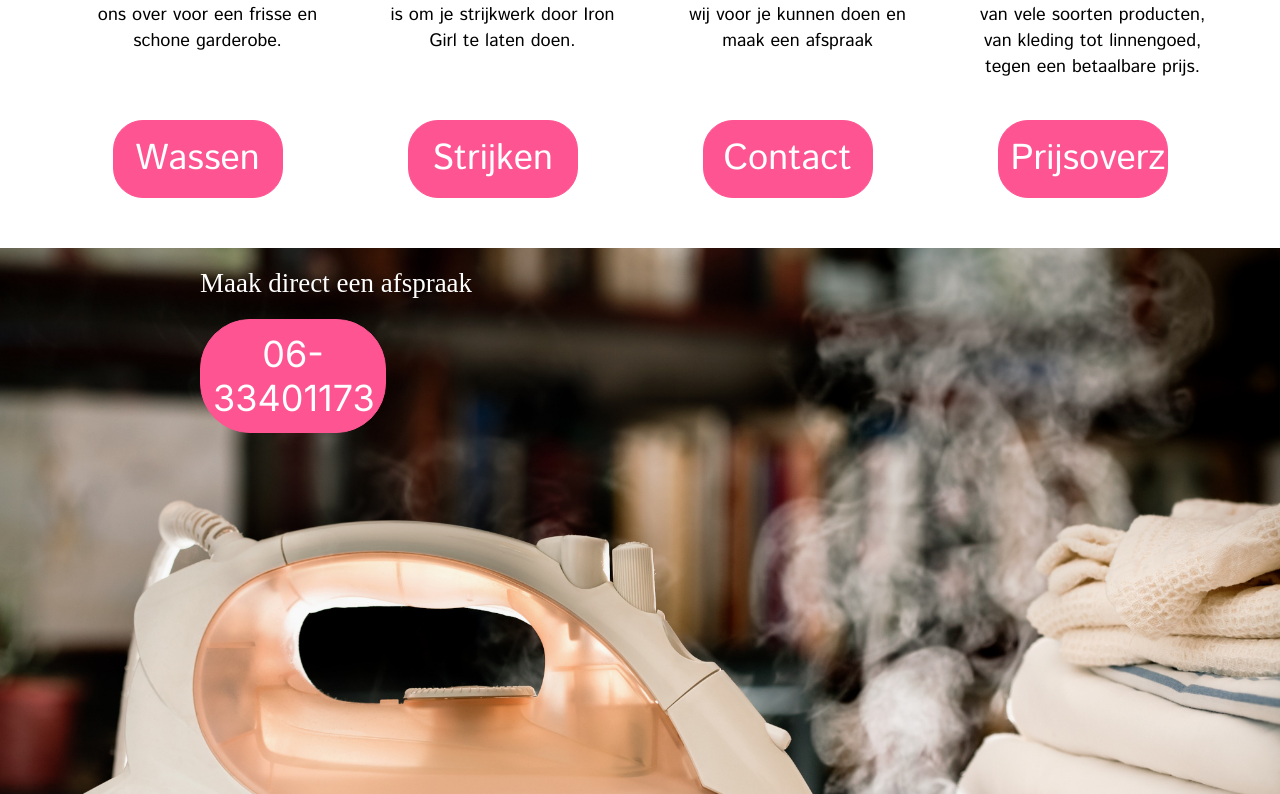
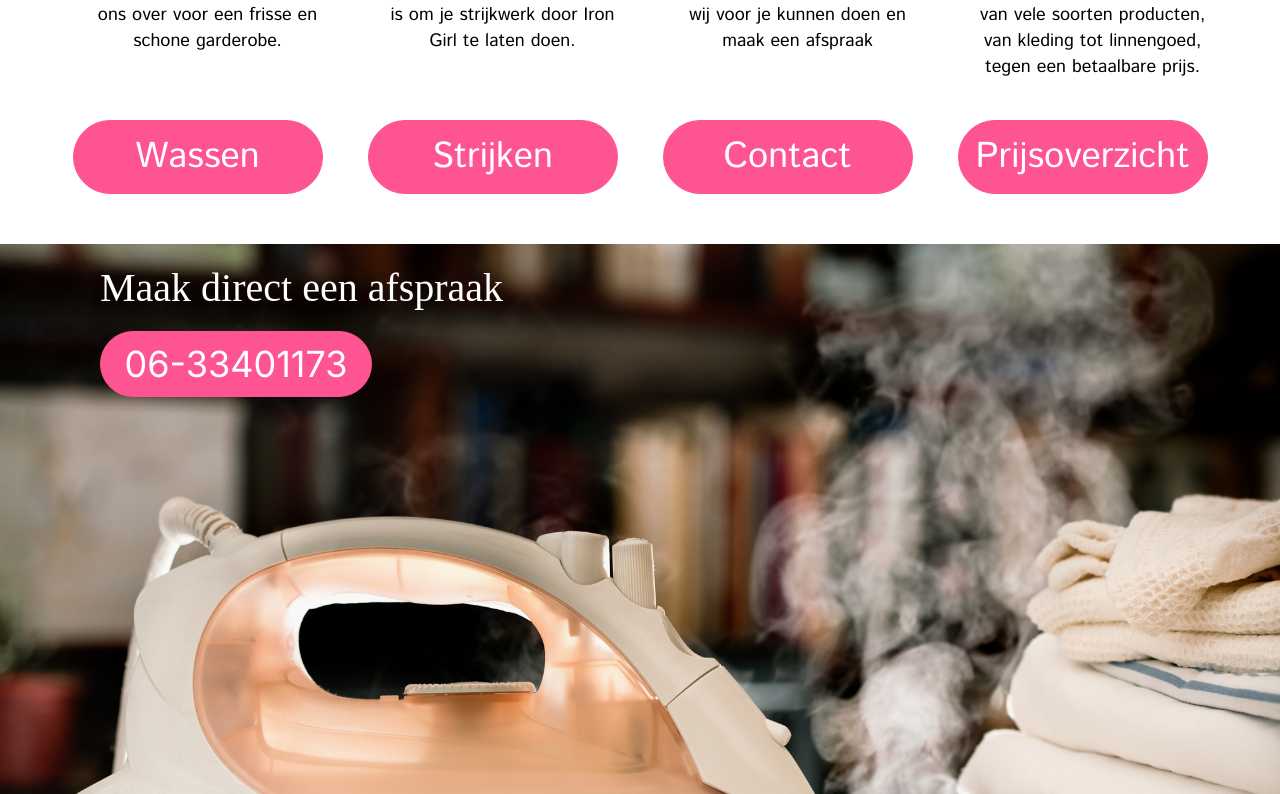
Before and after one commit to clearblocks/irongirl, a React (Create React App) app: page / in a window 1280 px wide. Shown: the part 946-1740 px from the top of the page. Built offline with nearby package versions, Linux system fonts and the light colour scheme; a web font is replaced by a local one.

Commit message:
fixed butons and stuff

```diff
--- a/package.json
+++ b/package.json
@@ -1,6 +1,6 @@
 {
   "name": "irongirl",
-  "version": "2.49",
+  "version": "2.50",
   "private": true,
   "dependencies": {
     "@aws-crypto/sha256-browser": "~5.2",
--- a/src/App.scss
+++ b/src/App.scss
@@ -40,11 +40,6 @@ body {
   padding: 10px;
   width: 180px;
   font-size: $font_size_mobile;
-
-  @media screen and (min-width: $desktop) {
-    padding: 12px;
-    width: 160px;
-  }
 
   &.phone {
     @media screen and (min-width: $desktop) {
@@ -249,8 +244,8 @@ header {
 
   .button {
     @media screen and (min-width: $desktop) {
-      width: 170px;
-      border-radius: 30px;
+      width: 250px;
+      border-radius: 40px;
     }
   }
 }
@@ -375,7 +370,7 @@ header {
     left: 30px;
 
     @media screen and (min-width: $desktop) {
-      left: 200px;
+      left: 100px;
     }
 
     h2 {
@@ -383,17 +378,12 @@ header {
       font-weight: normal;
       margin-bottom: 20px;
       margin-top: 0;
+      font-size: 40px;
     }
 
     .button {
       font-family: $font_inter;
       width: 250px;
-
-      @media screen and (min-width: $desktop) {
-        padding: 12px;
-        width: 160px;
-        margin-left: 0;
-      }
     }
   }
 }
@@ -544,7 +534,6 @@ header {
       margin-top: 40px;
 
       div {
-        width: 40%;
 
         img {
           display: block;
@@ -564,6 +553,7 @@ header {
       h2 {
         font-family: $font_inter;
         margin-top: 10px;
+        margin-left: 50px;
       }
     }
 
```
